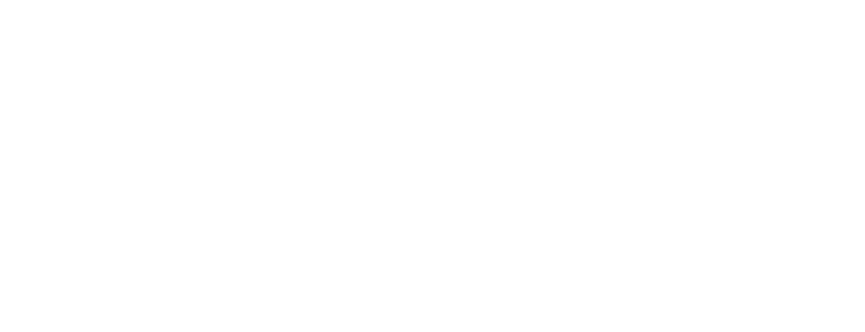
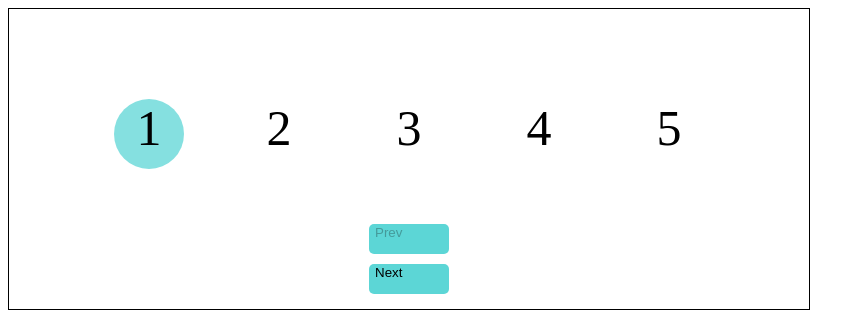
Before and after one commit to acciojob/progress-bar-sourabh-bansotiya, a website: page main.html in a window 1280 px wide. Shown: the whole page, without its empty margins (0-865 px from the left). Drawn offline with Linux system fonts and the light colour scheme.

Commit message:
created a submission

```diff
--- a/main.html
+++ b/main.html
@@ -8,6 +8,16 @@
 
 <body>
 	<!-- the entire body must be written by student -->
+	<div class="progress-bar">
+        <div id="circle1" class="circle active">1</div>
+        <div id="circle2" class="circle">2</div>
+        <div id="circle3" class="circle">3</div>
+        <div id="circle4" class="circle">4</div>
+        <div id="circle5" class="circle">5</div>
+    </div>
+
+    <button id="prev" disabled>Prev</button>
+    <button id="next">Next</button>
     <script type="text/javascript" src="./script.js">
 </script>
 
--- a/script.js
+++ b/script.js
@@ -1 +1,55 @@
 //your JS code here. If required.
+document.addEventListener('DOMContentLoaded', () => {
+    const circles = document.querySelectorAll('.circle');
+    const nextBtn = document.getElementById('next');
+    const prevBtn = document.getElementById('prev');
+    let currentActive = 0;
+
+    updateButtons();
+
+    nextBtn.addEventListener('click', () => {
+        currentActive++;
+
+        if (currentActive > circles.length - 1) {
+            currentActive = circles.length - 1;
+        }
+
+        updateProgress();
+        updateButtons();
+    });
+
+    prevBtn.addEventListener('click', () => {
+        currentActive--;
+
+        if (currentActive < 0) {
+            currentActive = 0;
+        }
+
+        updateProgress();
+        updateButtons();
+    });
+
+    function updateProgress() {
+        circles.forEach((circle, idx) => {
+            if (idx <= currentActive) {
+                circle.classList.add('active');
+            } else {
+                circle.classList.remove('active');
+            }
+        });
+    }
+
+    function updateButtons() {
+        if (currentActive === 0) {
+            prevBtn.disabled = true;
+        } else {
+            prevBtn.disabled = false;
+        }
+
+        if (currentActive === circles.length - 1) {
+            nextBtn.disabled = true;
+        } else {
+            nextBtn.disabled = false;
+        }
+    }
+});
--- a/styles.css
+++ b/styles.css
@@ -1 +1,51 @@
 /*  your css code here. If applicable */
+body {
+    display: flex;
+    flex-direction: column;
+    align-items: center;
+    border: 1px solid;
+	width: 800px;
+	height: 300px;
+}
+
+.progress-bar {
+    display: flex;
+    margin-bottom: 20px;
+	margin-top: 60px;
+}
+
+.circle {
+    width: 70px;
+    height: 70px;
+    border-radius: 50%;
+    background-color: white;
+    margin: 30px;
+	font-size: 50px;
+	justify-content: center;
+	text-align: center;
+	border-color: #85e0e0;
+}
+
+.circle.active {
+    background-color: #85e0e0;
+}
+
+button{
+	display: flex;
+	margin: 5px;
+}
+#prev{
+	width: 80px;
+	height: 30px;
+	background-color: #5cd6d6;
+	border: none;
+	border-radius: 5px;
+}
+
+#next{
+	width: 80px;
+	height: 30px;
+	background-color: #5cd6d6;
+	border: none;
+	border-radius: 5px;
+}
```
